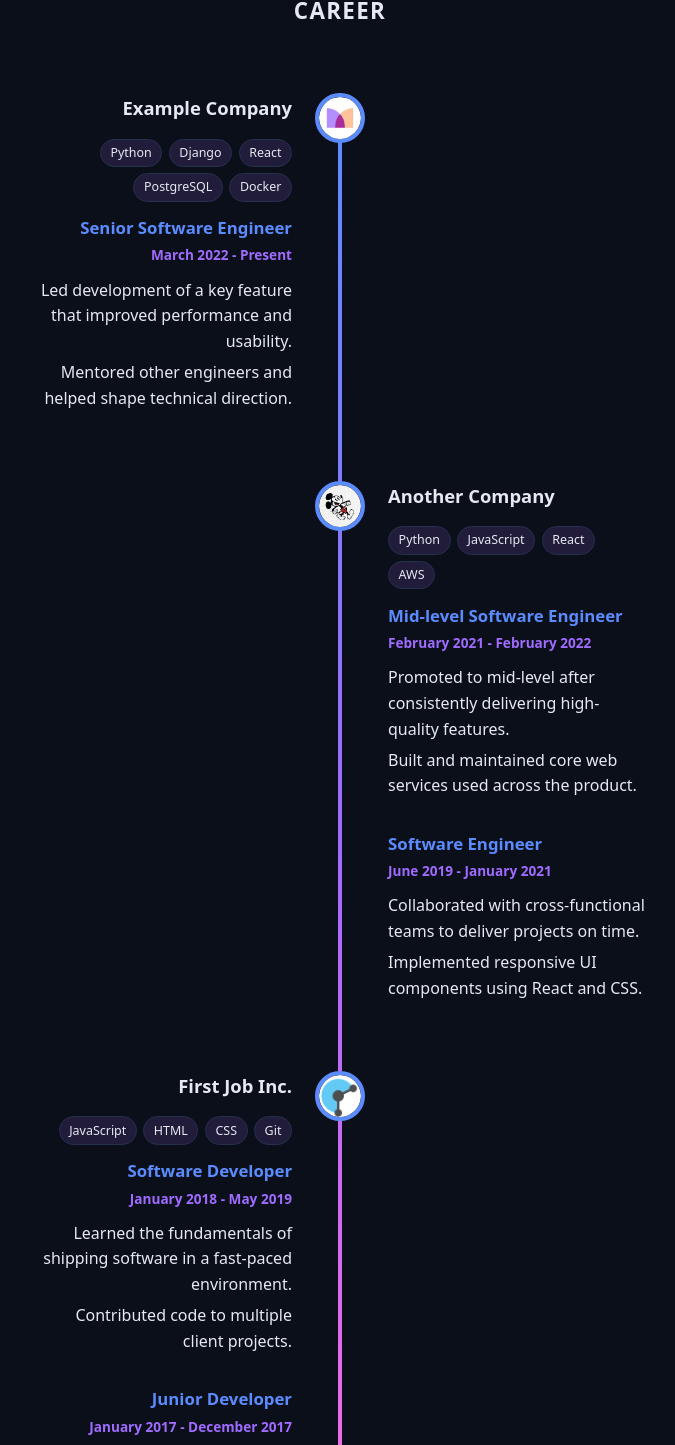
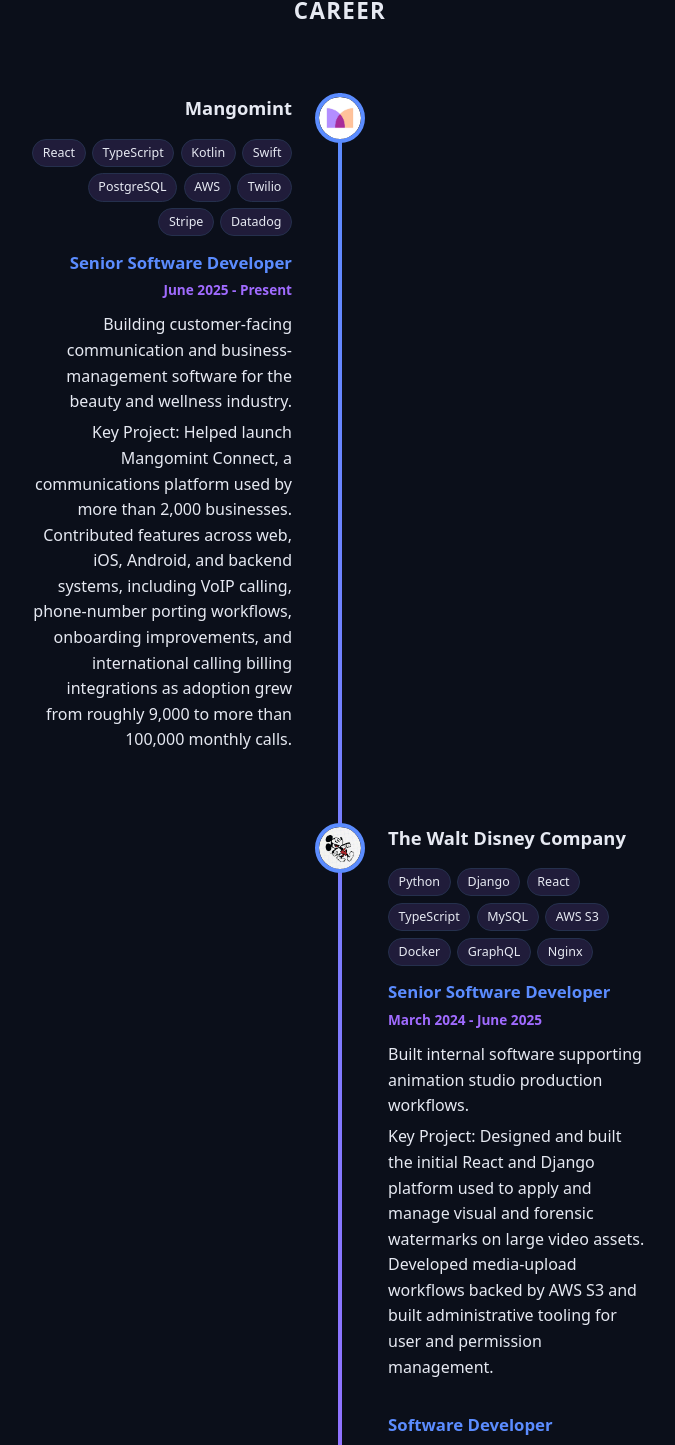
Before and after one commit to ahebard/ahebard.github.io, a React app: page / in a window 1280 px wide. Shown: the part 917-2362 px from the top of the page, without its empty margins (300-975 px from the left). Built offline with nearby package versions, Linux system fonts and the light colour scheme.

Commit message:
lots of content updates

```diff
--- a/src/content.ts
+++ b/src/content.ts
@@ -48,39 +48,68 @@
 //   worked with at that job. Add/remove freely.
 export const career: CareerEntry[] = [
   {
-    company: "Example Company",
+    company: "Mangomint",
     logo: "icons/mangomint_logo.jpg",
-    tools: ["Python", "Django", "React", "PostgreSQL", "Docker"],
+    tools: [
+      "React",
+      "TypeScript",
+      "Kotlin",
+      "Swift",
+      "PostgreSQL",
+      "AWS",
+      "Twilio",
+      "Stripe",
+      "Datadog",
+    ],
     positions: [
       {
-        period: "March 2022 - Present",
-        role: "Senior Software Engineer",
+        period: "June 2025 - Present",
+        role: "Senior Software Developer",
         points: [
-          "Led development of a key feature that improved performance and usability.",
-          "Mentored other engineers and helped shape technical direction.",
+          "Building customer-facing communication and business-management software for the beauty and wellness industry.",
+          "Key Project: Helped launch Mangomint Connect, a communications platform used by more than 2,000 businesses. Contributed features across web, iOS, Android, and backend systems, including VoIP calling, phone-number porting workflows, onboarding improvements, and international calling billing integrations as adoption grew from roughly 9,000 to more than 100,000 monthly calls.",
         ],
       },
     ],
   },
   {
-    company: "Another Company",
+    company: "The Walt Disney Company",
     logo: "icons/dtva2.jpg",
-    tools: ["Python", "JavaScript", "React", "AWS"],
+    tools: [
+      "Python",
+      "Django",
+      "React",
+      "TypeScript",
+      "MySQL",
+      "AWS S3",
+      "Docker",
+      "GraphQL",
+      "Nginx",
+    ],
     positions: [
       {
-        period: "February 2021 - February 2022",
-        role: "Mid-level Software Engineer",
+        period: "March 2024 - June 2025",
+        role: "Senior Software Developer",
         points: [
-          "Promoted to mid-level after consistently delivering high-quality features.",
-          "Built and maintained core web services used across the product.",
+          "Built internal software supporting animation studio production workflows.",
+          "Key Project: Designed and built the initial React and Django platform used to apply and manage visual and forensic watermarks on large video assets. Developed media-upload workflows backed by AWS S3 and built administrative tooling for user and permission management.",
+        ],
+      },
+
+      {
+        period: "November 2021 - March 2024",
+        role: "Software Developer",
+        points: [
+          "Developed internal web applications, APIs, and shared platform services.",
+          "Key Project: Led a major redesign of a studio-tracking application used by production teams. Reworked frontend and backend architecture, improving page-load performance by more than 200% while adding advanced filtering, search, and reporting capabilities.",
         ],
       },
       {
-        period: "June 2019 - January 2021",
-        role: "Software Engineer",
+        period: "September 2019 - November 2021",
+        role: "Associate Software Developer",
         points: [
-          "Collaborated with cross-functional teams to deliver projects on time.",
-          "Implemented responsive UI components using React and CSS.",
+          "Contributed to internal applications and engineering tooling across multiple teams.",
+          "Key Project: Created and maintained a reusable Django project template containing Docker, Nginx, deployment, and CI/CD infrastructure. The framework became the starting point for new applications and helped standardize development practices across the team.",
         ],
       },
     ],
@@ -88,21 +117,39 @@
   {
     company: "First Job Inc.",
     logo: "icons/radial_v3.png",
-    tools: ["JavaScript", "HTML", "CSS", "Git"],
+    tools: [
+      "Python",
+      "Django",
+      "PostgreSQL",
+      "React",
+      "AWS",
+      "Scikit-learn",
+      "Lambda",
+      "CloudWatch",
+    ],
     positions: [
       {
-        period: "January 2018 - May 2019",
+        period: "September 2018 - September 2019",
         role: "Software Developer",
         points: [
-          "Learned the fundamentals of shipping software in a fast-paced environment.",
-          "Contributed code to multiple client projects.",
+          "Built software for a HIPAA-compliant healthcare analytics platform used by hospitals and care-management teams.",
+          "Key Project: Built Django models and ETL pipelines that transformed Medicare claims data into clinically meaningful patient events. The resulting datasets powered analytics and operational workflows focused on discharge planning and post-acute care management.",
         ],
       },
       {
-        period: "January 2017 - December 2017",
+        period: "September 2017 - September 2018",
         role: "Junior Developer",
         points: [
-          "Fixed bugs and improved existing features across several web applications.",
+          "Worked on predictive analytics, reporting systems, and backend APIs for healthcare customers.",
+          "Key Project: Contributed to machine-learning models designed to identify patients who could safely transition to lower-acuity care settings. Built supporting Django APIs and reporting tools used by healthcare organizations to evaluate patient eligibility.",
+        ],
+      },
+      {
+        period: "June 2017 - September 2017",
+        role: "Software Development Intern",
+        points: [
+          "Learned healthcare analytics and backend software development in a production environment.",
+          "Key Project: Developed data-processing logic used to generate patient journey analyses, utilization reports, and ROI projections for prospective healthcare customers.",
         ],
       },
     ],
@@ -115,23 +162,75 @@
     degree: "B.S. Health Science, B.A. Economics",
     period: "2013 - 2017",
     logo: "icons/bu_logo2.png",
-    gpa: "3.7/4.0",
+    gpa: "3.9/4.0 (Summa Cum Laude)",
   },
 ];
 
 // Group your skills however you like.
 export const skills: SkillGroup[] = [
   {
-    category: "Languages",
-    items: ["Python", "TypeScript", "JavaScript", "SQL"],
+    category: "Backend",
+    items: [
+      "Python",
+      "Django",
+      "FastAPI",
+      "Flask",
+      "REST APIs",
+      "PostgreSQL",
+      "MySQL",
+    ],
   },
   {
-    category: "Frameworks",
-    items: ["Django", "React", "Node.js"],
+    category: "Frontend",
+    items: [
+      "React",
+      "TypeScript",
+      "Redux",
+      "TanStack Query",
+      "HTML",
+      "CSS",
+    ],
+  },
+  {
+    category: "Mobile",
+    items: [
+      "Android (Kotlin)",
+      "iOS (Swift)",
+    ],
+  },
+  {
+    category: "Cloud & Infrastructure",
+    items: [
+      "AWS",
+      "Docker",
+      "Kubernetes",
+      "Redis",
+      "Nginx",
+      "Gunicorn",
+      "CI/CD",
+    ],
+  },
+  {
+    category: "Integrations",
+    items: [
+      "Twilio",
+      "Stripe",
+      "GraphQL",
+    ],
   },
   {
     category: "Tools",
-    items: ["Git", "Docker", "PostgreSQL", "Webpack"],
+    items: [
+      "GitHub",
+      "GitLab",
+      "Datadog",
+      "Bugsnag",
+      "Jira",
+      "Linear",
+      "Claude",
+      "Cursor",
+      "GitHub Copilot",
+    ],
   },
 ];
 
```
